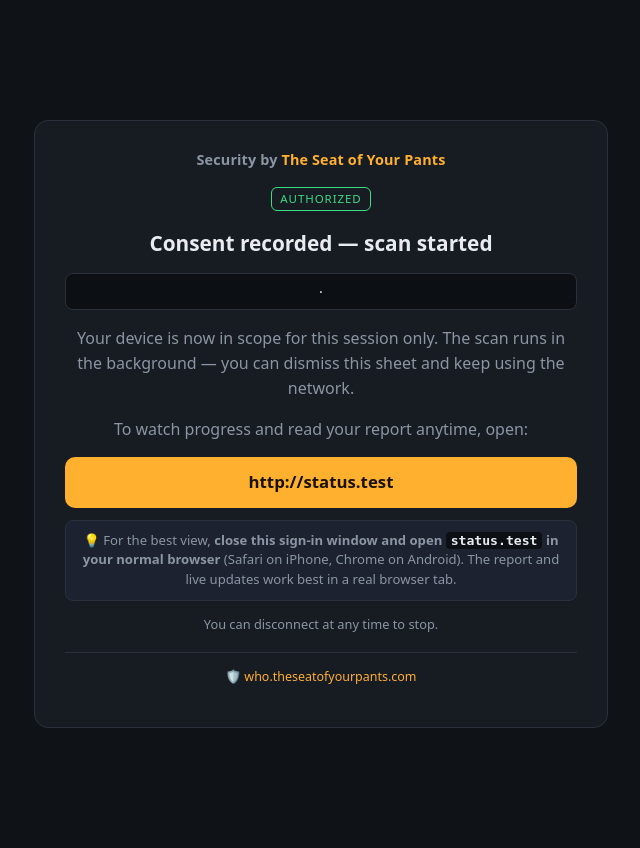
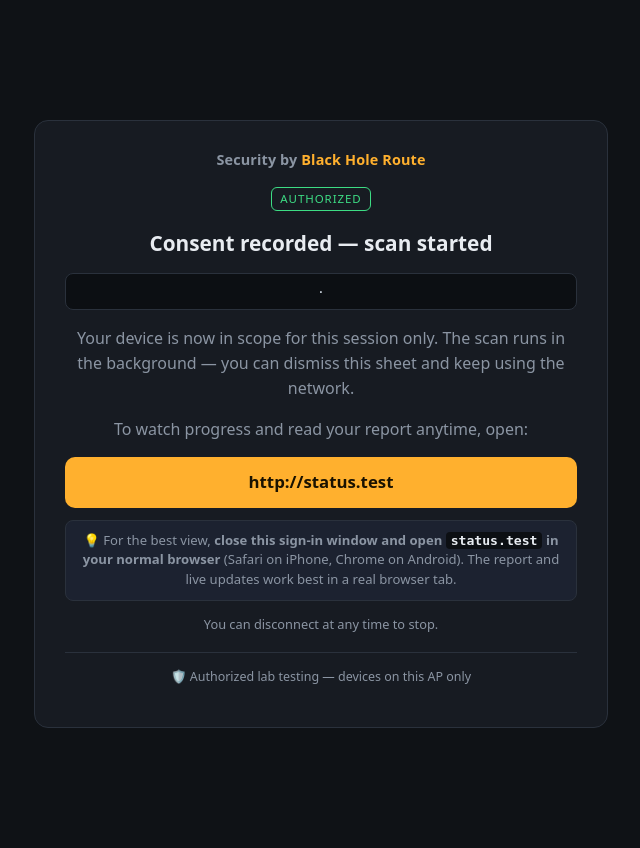
Before and after one commit to theseatofyourpants/pi5-stack, a Flask app: template payload/ap-testbed/consent-portal/templates/granted.html in a window 1280 px wide. Shown: the whole page, without its empty margins (319-959 px from the left). Run offline with Flask 3, Linux system fonts and the light colour scheme; the template is opened without the code that fills it, so the values that code supplies are empty.

Commit message:
feat(ap-testbed): decorrelate captive portal onto blackholeroute.com
Swaps the AP testbed's public identity off the operator-attributable
domain. A fresh-box rebuild now comes up on the new lab domain with no
reference to the old one.

- deploy-cert.sh: LE lineage default -> blackholeroute.com, and prefer
  $RENEWED_LINEAGE so the certbot deploy-hook works on issuance and on
  every renewal regardless of lineage name.
- dnsmasq-ap.conf.template: hijack consent.blackholeroute.com to the
  portal, and point the RFC 8910 option-114 captive-API URL at
  https://consent.blackholeroute.com/captive-api.
- consent portal (portal.py, splash.html, granted.html) and admin
  console (base.html): rebrand to "Black Hole Route" and drop the
  who.theseatofyourpants.com footer links, which otherwise re-linked
  the new domain to the old identity for anyone joining the AP.

Cert is wildcard-only (*.blackholeroute.com) so per-host names never
appear in CT logs.

Co-Authored-By: Claude Opus 5 <noreply@anthropic.com>

```diff
--- a/payload/ap-testbed/admin/templates/base.html
+++ b/payload/ap-testbed/admin/templates/base.html
@@ -57,7 +57,7 @@
 </style></head>
 <body>
 <header>
-  <div class="brand">🛡️ Security by The Seat of Your Pants <small>· AP Testbed admin</small></div>
+  <div class="brand">🛡️ Security by Black Hole Route <small>· AP Testbed admin</small></div>
   <nav>
     <a href="{{ url_for('dashboard') }}">Dashboard</a>
     <a href="{{ url_for('devices') }}">Devices</a>
@@ -66,7 +66,7 @@
     <a href="{{ url_for('hotpot') }}">Hot-pot</a>
     <a href="{{ url_for('settings') }}">Settings</a>
   </nav>
-  <a class="site" href="https://who.theseatofyourpants.com" style="margin-left:auto;color:var(--mut);font-size:13px">who.theseatofyourpants.com ↗</a>
+  <span class="site" style="margin-left:auto;color:var(--mut);font-size:13px">Black Hole Route · lab</span>
 </header>
 <main>{% block content %}{% endblock %}</main>
 </body></html>
--- a/payload/ap-testbed/consent-portal/portal.py
+++ b/payload/ap-testbed/consent-portal/portal.py
@@ -96,7 +96,7 @@ class Handler(http.server.BaseHTTPRequestHandler):
         meta = '<meta http-equiv="refresh" content="5">' if refresh else ''
         return """<!doctype html><html><head><meta charset="utf-8">
 <meta name="viewport" content="width=device-width,initial-scale=1">%s
-<title>%s — Security by The Seat of Your Pants</title>
+<title>%s — Security by Black Hole Route</title>
 <style>
  body{margin:0;background:#0f1216;color:#e8ecf1;font:16px/1.6 system-ui,-apple-system,sans-serif}
  .wrap{max-width:44rem;margin:0 auto;padding:22px 18px 64px}
@@ -114,9 +114,9 @@ class Handler(http.server.BaseHTTPRequestHandler):
  .btn{display:inline-block;background:#ffb02e;color:#1a1200;font-weight:700;padding:11px 18px;border-radius:10px;text-decoration:none}
  .muted{color:#8b95a3;font-size:.88rem}
 </style></head><body><div class="wrap">
- <div class="brand">Security by <b>The Seat of Your Pants</b></div>
+ <div class="brand">Security by <b>Black Hole Route</b></div>
  <span class="tag">Open Security Test</span><h1>%s</h1>%s
- <p class="foot">🛡️ <a href="https://who.theseatofyourpants.com">who.theseatofyourpants.com</a></p>
+ <p class="foot">🛡️ Authorized lab testing — devices on this AP only</p>
 </div></body></html>""" % (meta, html.escape(title), html.escape(title), body)
 
     def _render_report(self, rec):
--- a/payload/ap-testbed/consent-portal/templates/granted.html
+++ b/payload/ap-testbed/consent-portal/templates/granted.html
@@ -1,7 +1,7 @@
 <!doctype html>
 <html lang="en"><head><meta charset="utf-8">
 <meta name="viewport" content="width=device-width, initial-scale=1">
-<title>Security by The Seat of Your Pants — Authorized</title>
+<title>Security by Black Hole Route — Authorized</title>
 <style>
   :root{--bg:#0f1216;--card:#171b22;--fg:#e8ecf1;--mut:#8b95a3;--ok:#3ddc84;--line:#2a313c}
   body{margin:0;font:16px/1.55 system-ui,sans-serif;background:var(--bg);color:var(--fg);
@@ -15,7 +15,7 @@
 </style></head>
 <body>
   <div class="card">
-    <div class="brand">Security by <b>The Seat of Your Pants</b></div>
+    <div class="brand">Security by <b>Black Hole Route</b></div>
     <span class="tag">Authorized</span>
     <h1>Consent recorded — scan started</h1>
     <div class="id">{{MAC}} · {{IP}}</div>
@@ -27,7 +27,7 @@
        <code>status.test</code> in your normal browser</strong> (Safari on iPhone, Chrome
        on Android). The report and live updates work best in a real browser tab.</p>
     <p class="fine">You can disconnect at any time to stop.</p>
-    <p class="foot">🛡️ <a href="https://who.theseatofyourpants.com">who.theseatofyourpants.com</a></p>
+    <p class="foot">🛡️ Authorized lab testing — devices on this AP only</p>
   </div>
   <style>
     .brand{font-size:.9rem;font-weight:600;color:var(--mut);margin-bottom:14px;letter-spacing:.01em}
--- a/payload/ap-testbed/consent-portal/templates/splash.html
+++ b/payload/ap-testbed/consent-portal/templates/splash.html
@@ -1,7 +1,7 @@
 <!doctype html>
 <html lang="en"><head><meta charset="utf-8">
 <meta name="viewport" content="width=device-width, initial-scale=1">
-<title>Security by The Seat of Your Pants — Consent Required</title>
+<title>Security by Black Hole Route — Consent Required</title>
 <style>
   :root{--bg:#0f1216;--card:#171b22;--fg:#e8ecf1;--mut:#8b95a3;--acc:#ffb02e;--line:#2a313c}
   *{box-sizing:border-box}
@@ -32,7 +32,7 @@
 </style></head>
 <body>
   <div class="card">
-    <div class="brand">Security by <b>The Seat of Your Pants</b></div>
+    <div class="brand">Security by <b>Black Hole Route</b></div>
     <span class="tag">Consent Required</span>
     <h1>Automated device-security demo</h1>
     <p>You've joined an <strong>isolated testing network</strong>. Connecting alone
@@ -52,6 +52,6 @@
     <p class="statusnote">📊 After you authorize, watch progress &amp; read your report at
        <b>http://status.test</b> — open it in Safari/Chrome (not this sign-in window).</p>
     <p class="fine">Close this page to decline. No scan runs without the click above.</p>
-    <p class="foot">🛡️ <a href="https://who.theseatofyourpants.com">who.theseatofyourpants.com</a></p>
+    <p class="foot">🛡️ Authorized lab testing — devices on this AP only</p>
   </div>
 </body></html>
```
Also changed, not shown: 2 other files.
